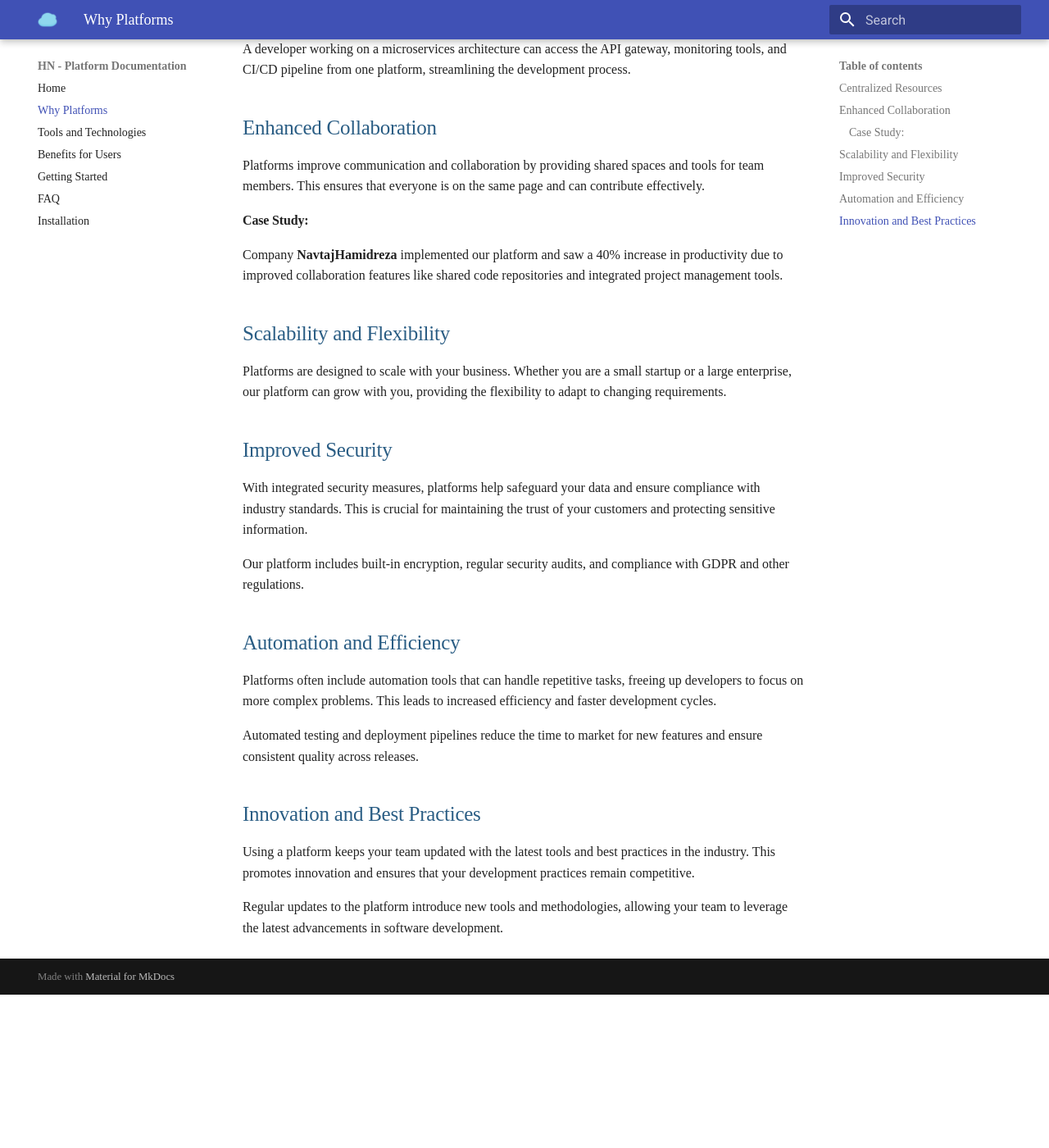
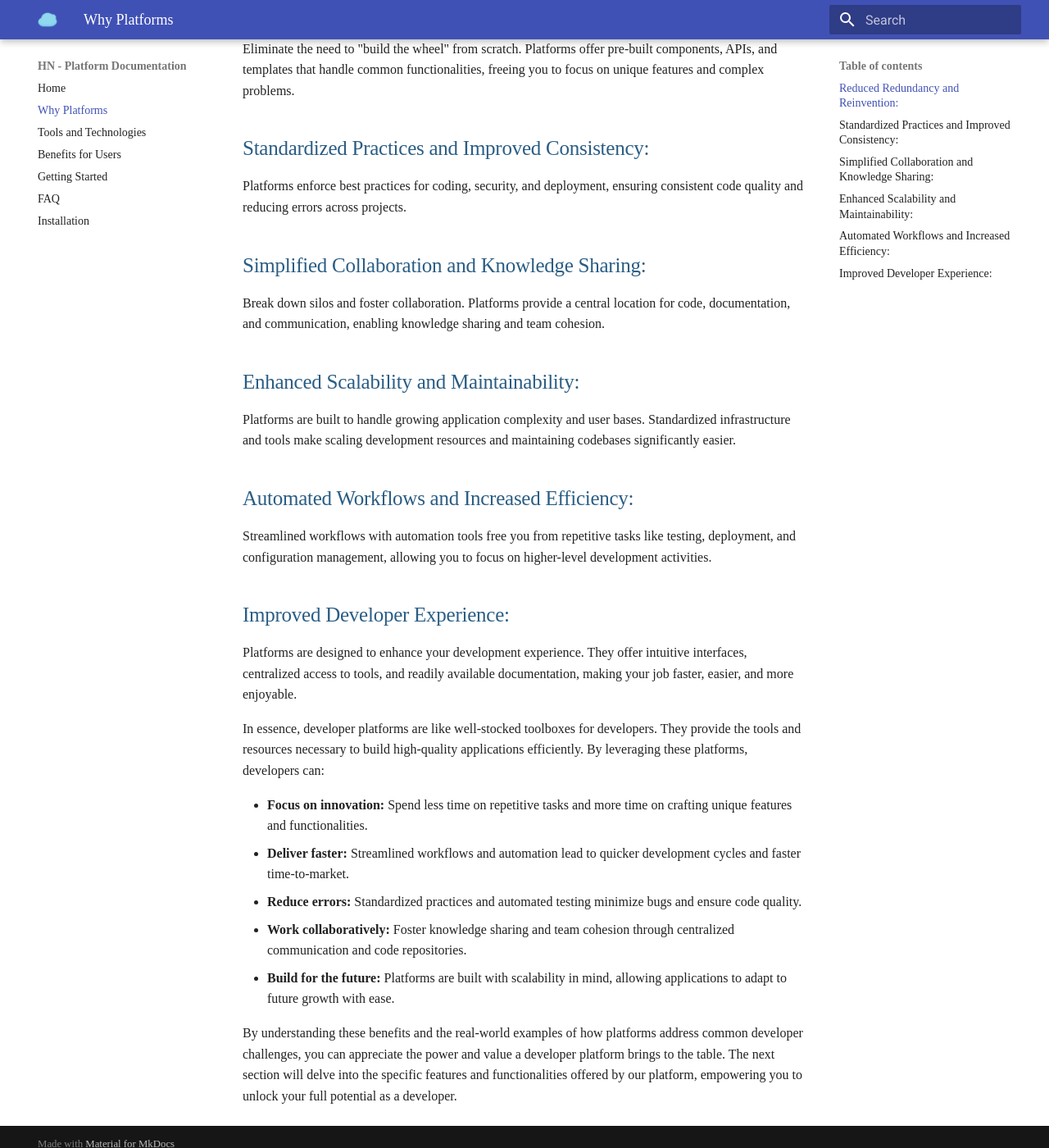
Before and after one commit to navtajr/thomas-at-2, an MkDocs documentation site: the page built from docs/platform.md, in a window 1280 px wide and 1400 px high, scrolled down 368 px. Shown: the whole window at 82% size. Built offline with MkDocs 1.6.1 and Material for MkDocs 9.7.7, drawn with Linux system fonts in a browser that asks for light colours; before the commit the page ends 1581 px from its top, so only the background shows below that; some of the changed text lies outside the part shown.

Commit message:
Update main and platform page

```diff
--- a/docs/platform.md
+++ b/docs/platform.md
@@ -1,39 +1,37 @@
 # Why You Need Platforms
 
-In today's fast-paced digital world, platforms play a crucial role in streamlining processes, enhancing collaboration, and ensuring scalability. Here's why you need a platform:
+In today's fast-paced development environment, individual tools and processes can become cumbersome and hinder your ability to deliver innovative solutions efficiently. Developer platforms address these challenges by providing a centralized hub that streamlines your workflow and empowers you to build better products faster.
 
-## Centralized Resources
-Platforms consolidate tools and resources, enabling developers to access everything they need from a single interface. This centralization reduces the complexity and overhead associated with managing multiple tools.
+Here's a deeper dive into why developer platforms are essential:
+
+## Reduced Redundancy and Reinvention:
+Eliminate the need to "build the wheel" from scratch. Platforms offer pre-built components, APIs, and templates that handle common functionalities, freeing you to focus on unique features and complex problems.
+
+## Standardized Practices and Improved Consistency:
+Platforms enforce best practices for coding, security, and deployment, ensuring consistent code quality and reducing errors across projects.
+
+## Simplified Collaboration and Knowledge Sharing:
+Break down silos and foster collaboration. Platforms provide a central location for code, documentation, and communication, enabling knowledge sharing and team cohesion.
+
+<!-- -### Diagram:
+![Scalability Diagram](images/scalability_diagram.png) -->
+
+## Enhanced Scalability and Maintainability:
+Platforms are built to handle growing application complexity and user bases. Standardized infrastructure and tools make scaling development resources and maintaining codebases significantly easier.
+
+## Automated Workflows and Increased Efficiency:
+Streamlined workflows with automation tools free you from repetitive tasks like testing, deployment, and configuration management, allowing you to focus on higher-level development activities.
+
+## Improved Developer Experience:
+Platforms are designed to enhance your development experience. They offer intuitive interfaces, centralized access to tools, and readily available documentation, making your job faster, easier, and more enjoyable.
 
 
-A developer working on a microservices architecture can access the API gateway, monitoring tools, and CI/CD pipeline from one platform, streamlining the development process.
+In essence, developer platforms are like well-stocked toolboxes for developers.  They provide the tools and resources necessary to build high-quality applications efficiently. By leveraging these platforms, developers can:
 
-## Enhanced Collaboration
-Platforms improve communication and collaboration by providing shared spaces and tools for team members. This ensures that everyone is on the same page and can contribute effectively.
+- **Focus on innovation:**  Spend less time on repetitive tasks and more time on crafting unique features and functionalities.
+- **Deliver faster:** Streamlined workflows and automation lead to quicker development cycles and faster time-to-market.
+- **Reduce errors:** Standardized practices and automated testing minimize bugs and ensure code quality.
+- **Work collaboratively:** Foster knowledge sharing and team cohesion through centralized communication and code repositories.
+- **Build for the future:** Platforms are built with scalability in mind, allowing applications to adapt to future growth with ease.
 
-#### Case Study:
-Company <b>NavtajHamidreza</b> implemented our platform and saw a 40% increase in productivity due to improved collaboration features like shared code repositories and integrated project management tools.
-
-## Scalability and Flexibility
-Platforms are designed to scale with your business. Whether you are a small startup or a large enterprise, our platform can grow with you, providing the flexibility to adapt to changing requirements.
-
-<!---### Diagram:
-![Scalability Diagram](images/scalability_diagram.png)-->
-
-## Improved Security
-With integrated security measures, platforms help safeguard your data and ensure compliance with industry standards. This is crucial for maintaining the trust of your customers and protecting sensitive information.
-
-
-Our platform includes built-in encryption, regular security audits, and compliance with GDPR and other regulations.
-
-## Automation and Efficiency
-Platforms often include automation tools that can handle repetitive tasks, freeing up developers to focus on more complex problems. This leads to increased efficiency and faster development cycles.
-
-
-Automated testing and deployment pipelines reduce the time to market for new features and ensure consistent quality across releases.
-
-## Innovation and Best Practices
-Using a platform keeps your team updated with the latest tools and best practices in the industry. This promotes innovation and ensures that your development practices remain competitive.
-
-
-Regular updates to the platform introduce new tools and methodologies, allowing your team to leverage the latest advancements in software development.
+By understanding these benefits and the real-world examples of how platforms address common developer challenges, you can appreciate the power and value a developer platform brings to the table.  The next section will delve into the specific features and functionalities offered by our platform, empowering you to unlock your full potential as a developer.
```
Also changed, not shown: docs/index.md (+11 -9 lines).
